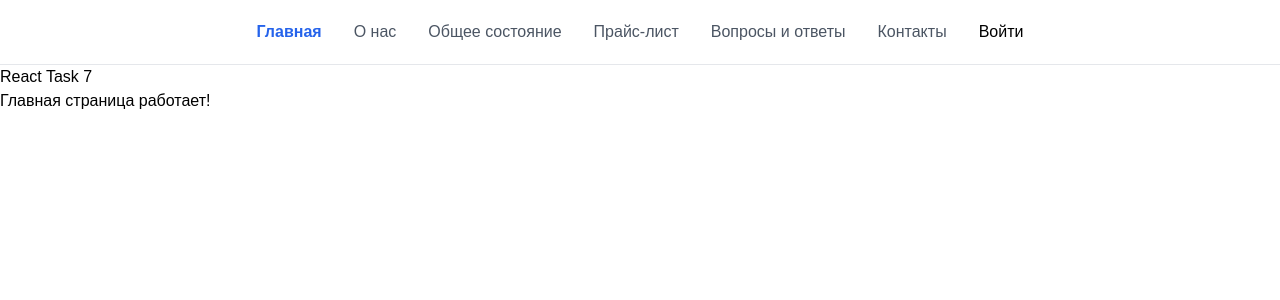
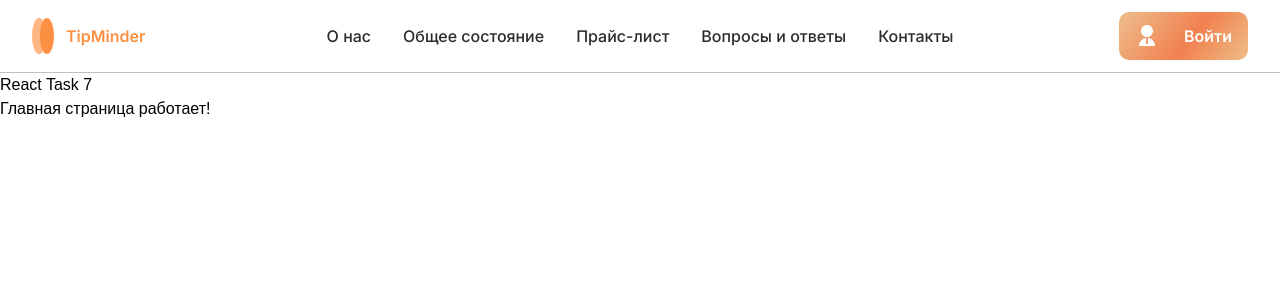
Before and after one commit to Denismasalygin/react_task_7, a React (Vite) app: page / in a window 1280 px wide. Shown: the top 300 px of the page. Built offline with nearby package versions, Linux system fonts and the light colour scheme.

Commit message:
Настройка меню по цветам и отступам. необходимо добавить глобальные переменные

```diff
--- a/index.html
+++ b/index.html
@@ -3,6 +3,12 @@
   <head>
     <meta charset="UTF-8" />
     <meta name="viewport" content="width=device-width, initial-scale=1.0" />
+
+    <link rel="preconnect" href="https://fonts.googleapis.com">
+    <link rel="preconnect" href="https://fonts.gstatic.com" crossorigin>
+
+    <link href="https://fonts.googleapis.com/css2?family=Inter:wght@400;500;600;700&family=Poppins:wght@400;500;600;700&display=swap" rel="stylesheet">
+
     <title>React Task 7</title>
   </head>
   <body>
--- /dev/null
+++ b/src/components/header/components/AuthButton/AuthButton.module.scss
@@ -0,0 +1,25 @@
+.authButton {
+  display: flex;
+  background: linear-gradient(127.76deg, #EEC595 -6.01%, #F1804F 55.63%, #EDD098 112.93%);
+  gap: 12px;
+  border-radius: 10px;
+  padding: 12px 16px;
+  color: #ffffff;
+  font-family: 'Inter', 'sans-serif';
+  font-weight: 600;
+
+  &:hover {
+    box-shadow: 0 4px 12px rgba(241, 128, 79, 0.3);
+    filter: brightness(1.05);
+  }
+
+  &:active {
+    box-shadow: 0 2px 5px rgba(241, 128, 79, 0.2);
+    filter: brightness(0.95);
+  }
+}
+
+.verticalLine {
+  background-color: #ffffff;
+  width: 1px;
+}
--- a/src/components/header/components/AuthButton/AuthButton.tsx
+++ b/src/components/header/components/AuthButton/AuthButton.tsx
@@ -1,5 +1,6 @@
 import {useAuth} from "../../../../context/AuthContext/useAuth.ts";
 import {useNavigate} from "@tanstack/react-router";
+import styles from "./AuthButton.module.scss";
 
 export function AuthButton() {
     const { isAuthenticated, logout } = useAuth()
@@ -18,7 +19,13 @@ export function AuthButton() {
         <button
             type="button"
             onClick={isAuthenticated ? handleLogout : handleLogin}
+            className={styles.authButton}
         >
+            <img
+                src="/icons/PersonIcon.svg"
+                alt=""
+            />
+            <span className={styles.verticalLine}></span>
             {isAuthenticated ? 'Выйти' : 'Войти'}
         </button>
     )
--- a/src/components/header/components/Header/Header.module.scss
+++ b/src/components/header/components/Header/Header.module.scss
@@ -1,30 +1,48 @@
 .navigation {
+  display: grid;
+  grid-template-columns: 1fr auto 1fr;
+  align-items: center;
+  width: 100%;
+  padding: 12px 32px;
+  background-color: #ffffff;
+  border-bottom: 1px solid #C0C0C0;
+  font-size: 16px;
+  font-family: 'Inter', 'sans-serif';
+}
+
+.left {
+  display: flex;
+  align-items: center;
+  gap: 12px;
+  justify-self: start;
+  color: #121212;
+  font-weight: 600;
+}
+
+.center {
   display: flex;
   align-items: center;
   justify-content: center;
   gap: 32px;
 
-  width: 100%;
-  padding: 20px 24px;
+  color: #2C2C2C;
+  font-weight: 500;
+}
 
-  background-color: #ffffff;
-  border-bottom: 1px solid #e5e7eb;
+.right {
+  justify-self: end;
 }
 
 .link {
-  color: #4b5563;
-  font-size: 16px;
-  font-weight: 500;
-  text-decoration: none;
+  &:hover {
+    color: #FFB682;
+  }
 
-  transition: color 0.2s ease;
-
-  &:hover {
-    color: #2563eb;
+  &:active {
+    color: #FB8F42;
   }
 }
 
 .active {
-  color: #2563eb;
-  font-weight: 700;
+  color: #FB8F42;
 }
--- a/src/components/header/components/Header/Header.tsx
+++ b/src/components/header/components/Header/Header.tsx
@@ -1,11 +1,26 @@
 import { Link } from '@tanstack/react-router'
 import { AuthButton } from '../AuthButton/AuthButton'
+import { homeLink, navigationLinks } from '../../constants/navigationLinks'
 import styles from './Header.module.scss'
-import {navigationLinks} from "../../constants/navigationLinks.ts";
 
 export function Header() {
     return (
         <nav className={styles.navigation}>
+            <div className={styles.left}>
+                <img
+                    src="/icons/HeaderIcon.svg"
+                    alt=""
+                />
+                <Link
+                    to={homeLink.to}
+                    className={styles.link}
+                    activeProps={{className: styles.active}}
+                >
+                    {homeLink.label}
+                </Link>
+            </div>
+
+            <div className={styles.center}>
                 {navigationLinks.map(({to, label}) => (
                     <Link
                         key={to}
@@ -16,8 +31,11 @@ export function Header() {
                         {label}
                     </Link>
                 ))}
+            </div>
 
+            <div className={styles.right}>
                 <AuthButton />
+            </div>
         </nav>
     )
 }
--- a/src/components/header/constants/navigationLinks.ts
+++ b/src/components/header/constants/navigationLinks.ts
@@ -1,15 +1,16 @@
-import type {ToOptions} from '@tanstack/react-router'
+import type { ToOptions } from '@tanstack/react-router'
 
 interface NavigationLink {
     label: string
     to: ToOptions['to']
 }
 
+export const homeLink: NavigationLink = {
+    label: 'TipMinder',
+    to: '/',
+}
+
 export const navigationLinks: NavigationLink[] = [
-    {
-        label: 'Главная',
-        to: '/',
-    },
     {
         label: 'О нас',
         to: '/about',
--- a/src/styles/global.css
+++ b/src/styles/global.css
@@ -19,6 +19,12 @@ body {
 button,
 input,
 textarea,
-select {
+select,
+link {
   font: inherit;
+  transition: all 0.2s ease;
 }
+
+button {
+  cursor: pointer;
+}
```
Also changed, not shown: public/icons/HeaderIcon.svg (added), public/icons/PersonIcon.svg (added). Lines whose indentation alone changed are shown as unchanged.
